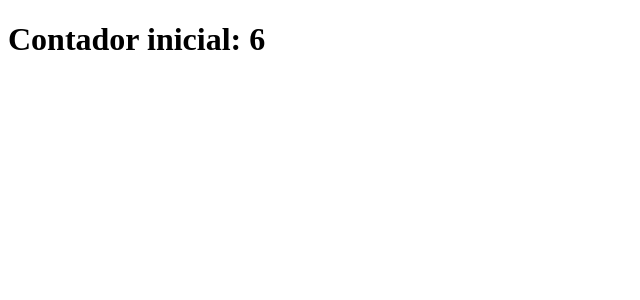
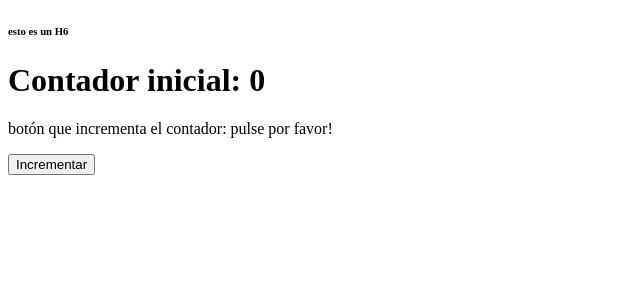
Before and after one commit to MiguelAguas/midudev-bootcamp, a React (Create React App) app in the folder reactmidudev/: page / in a window 1280 px wide. Shown: the top 300 px of the page, without its empty margins (0-640 px from the left). Built offline with nearby package versions, Linux system fonts and the light colour scheme.

Commit message:
incrementa el contador
incrementa el contador

```diff
--- a/reactmidudev/public/index.html
+++ b/reactmidudev/public/index.html
@@ -27,7 +27,9 @@
   </head>
   <body>
     <noscript>You need to enable JavaScript to run this app.</noscript>
-    <div id="root"></div>
+    <div id="root">
+
+    </div>
     <!--
       This HTML file is a template.
       If you open it directly in the browser, you will see an empty page.
--- a/reactmidudev/src/index.js
+++ b/reactmidudev/src/index.js
@@ -1,11 +1,78 @@
 import ReactDOM from 'react-dom';
-
+import { useState } from 'react';
 //import App from "./App";
 
-
+// O puedes declararte una const rootElement donde guardes el document.getElementById
+const rootElement = document.getElementById("root");
 
  const App = (props) => {
-  return <h1>Contador inicial: {props.contadorInicial} </h1>
+  //let contador = 0
+
+  //llamamos al useState y le pasamos como parámetro el valor inicial de este estado
+  // en este caso; contador es igual a "0".
+
+  // el estado, useState nos devuelve un array de 2 posiciones
+  // donde la primera posición nos devuelve el valor del estado
+
+  //const contadorValue = contador[0]
+
+  // y donde la segunda posición nos devuelve un método, que al ejecutarlo
+  // podemos actualizar el estado.
+
+  //const updateContador = contador[1]
+
+  // sabiendo todo esto
+  // podemos usar una técnica de JavaScript llamada desestructuración.
+  // como ya sabemos que devuelve un estado, hacemos lo siguiente...
+//de una forma declarativa, estamos mostrando cosas en la UI
+// una vez que sabes que en userState tienes un array con 2 elementos
+// lo que hacemos es extraer diréctamente estas dos posicones donde están estos 2 elementos.
+
+// esto :
+//******
+//const contador = useState(0) */
+//const contadorValue = contador[0]
+//const updateContador = contador[1]
+//*********************************** */
+
+// es lo mismo que esto:
+  const [contadorValue, setContador] = useState(0)
+
+  // lo de los intervalos es peligroso
+  // puedes petar un navegador.
+  //cada vez que actualizas un estado
+  // lo que ocurre es que se vuelve a renderizar el componente
+  // el cuerpo de return se vuelve a ejecutar
+  //  y refleja esos cambios en la UI del usuario.
+  // un componente se renderiza cada vez que cambia de estado
+  // o cada vez que le llegan props nuevas..
+
+  // error muy común
+  // nunca jamas tienes que usar un setInterval de esta manera
+  // manejar estados sin setInterval
+  // en el cuerpo de un componente no puedes manejar el estado con un setInterval.
+
+  // se hace bien usando eventos
+  // por ejemplo, un evento click
+  // ponemos un botón que cada vez que hagamos click en él, el contador aumente.
+
+  /* setInterval(() => {
+    console.log(contadorValue);
+    updateContador(contadorValue + 1)
+  }, 10000) */
+
+  return <>
+      <h6>esto es un H6</h6>
+      <h1>Contador inicial: {contadorValue} </h1>
+      <p>botón que incrementa el contador: pulse por favor!</p>
+      <button onClick={() => {
+        console.log('click');
+        setContador(contadorValue + 1)
+      }}>
+        Incrementar
+      </button>
+        </>
+
 }
 
 //Puedes declararlo así: le pasas directamente el document.getElementById("root")
@@ -13,12 +80,6 @@ import ReactDOM from 'react-dom';
     <App />,
   document.getElementById('root')
 ); */
-
-// O puedes declararte una const rootElement donde guardes el document.getElementById
-const rootElement = document.getElementById("root");
-
-let contador = 0
-
 //vamos a crear una función que refresque la app cada cierto tiempo
 //veamos...
 //renderizar la app cada segundo, o cada dos segundos, una funcion que le decimos cada
@@ -40,23 +101,23 @@ let contador = 0
 // que nos permite ejecutar código en determinados lugares de nuestro componente
 // para eso importamos el useState para poder jugar con los estados.
 
-const refresh = () => {
+/* const refresh = () => {
   ReactDOM.render(
     <App contadorInicial={contador} />,
      rootElement
     );
-}
+} */
 
 //vamos a usar un método llamado setInterval(): se le pasa una función como primer parámetro
 // y como segundo parámetro se le pasa el tiempo en milisegundos que tiene que pasar para que
 // se ejecute la función
-setInterval(() => {
+/* setInterval(() => {
   console.log(contador);
   refresh()
   contador++
-}, 1000)
+}, 1000) */
 
 ReactDOM.render(
-  <App contadorInicial={contador} />,
+  <App />,
    rootElement
   );
```
